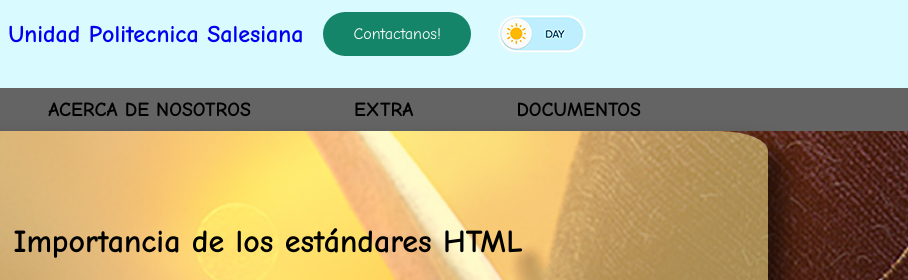
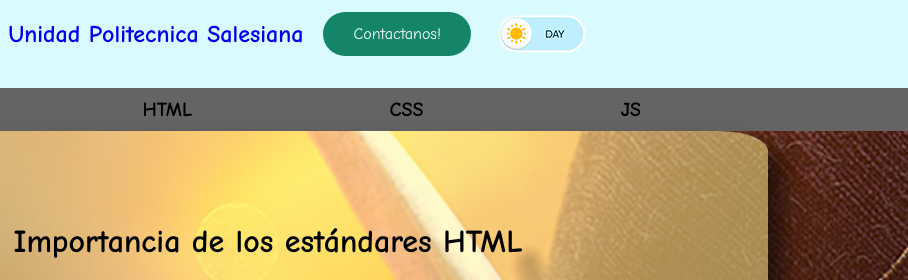
Before and after one commit to SAndrade22/SAndrade22.github.io, a plain HTML site: page index.html in a window 1280 px wide. Shown: the top 280 px of the page, 372-1280 px from the left. Drawn offline with Linux system fonts and the light colour scheme; files whose address does not match are found by name.

Commit message:
1 file modified

```diff
--- a/index.html
+++ b/index.html
@@ -24,9 +24,9 @@
         <nav>
             <ul>
                 <li><a href='index.html'>Inicio</a></li>
-                <li><a href='page2.html'>Acerca de Nosotros</a></li>
-                <li><a href='page3.html'>Extra</a></li>
-                <li><a href='page4.html'>Documentos</a></li>
+                <li><a href='page2.html'>HTML</a></li>
+                <li><a href='page3.html'>CSS</a></li>
+                <li><a href='page4.html'>JS</a></li>
             </ul>
         </nav>
     </header>
```
